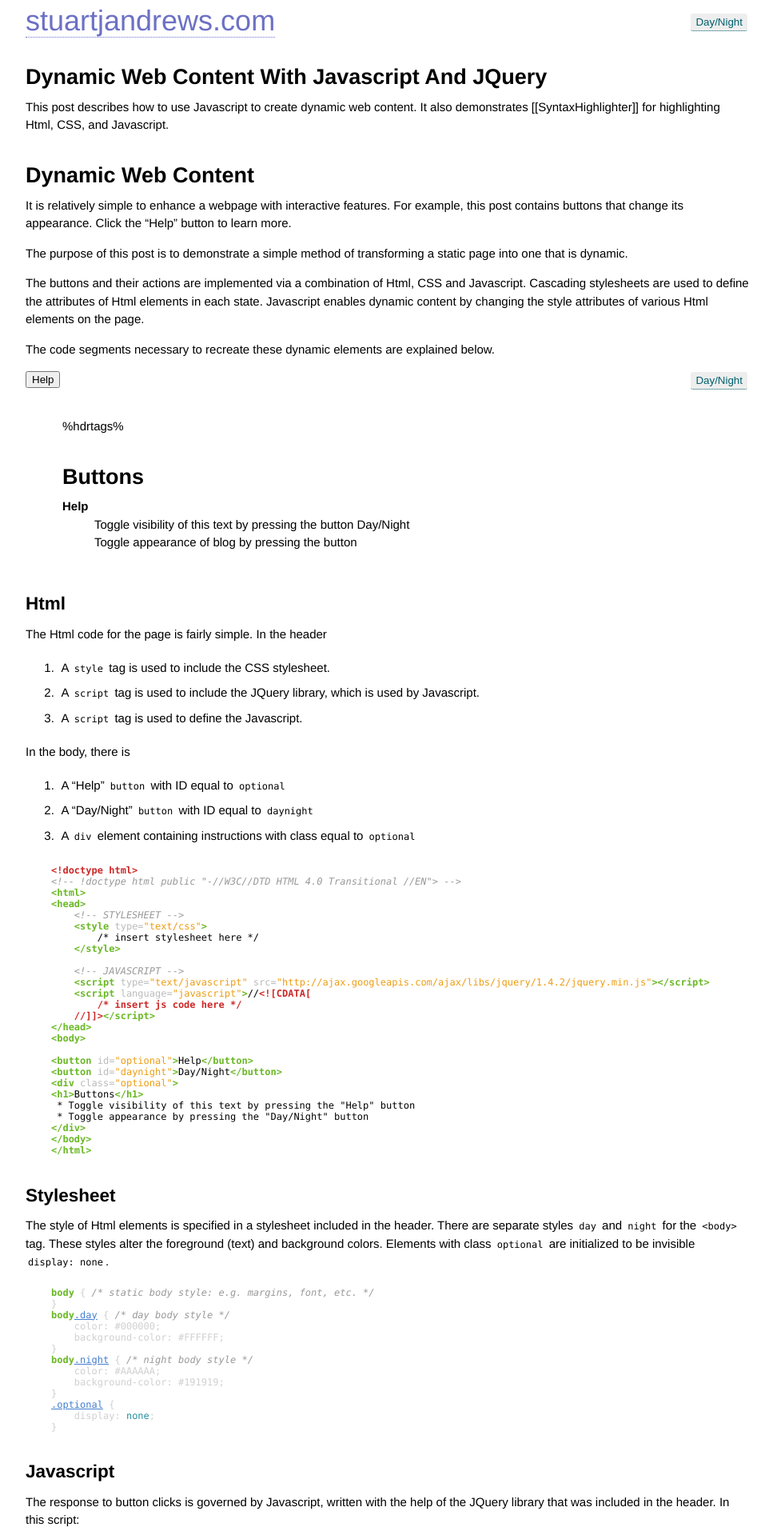
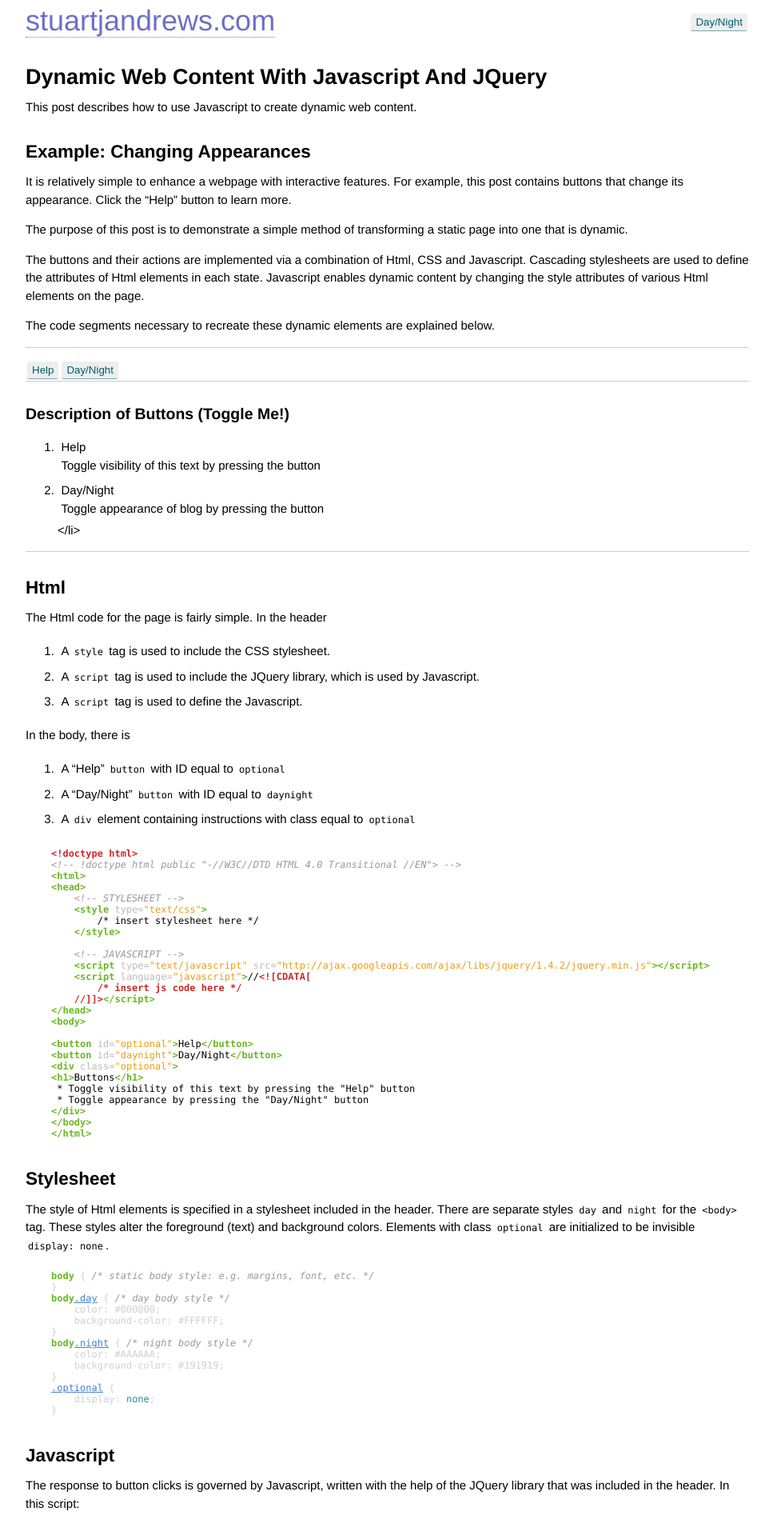
Before and after one commit to tub78/tub78.github.com, a Jekyll site: the page built from _posts/2011-04-14-Dynamic-Web-Content-With-Javascript-And-JQuery.md, in a window 1280 px wide. Shown: the top 1914 px of the page at 80% size, without its empty margins (118-1085 px from the left). Built offline with Jekyll 4.4.1, drawn with Linux system fonts in a browser that asks for light colours; nearby versions of some CDN libraries; Markdown is read by kramdown in place of the engine named in the settings; comment, search, counter and statistics services are not loaded.

Commit message:
Fixing JS & JQuery

````diff
--- a/_layouts/default.html
+++ b/_layouts/default.html
@@ -43,6 +43,10 @@
           var daytime_selected = $.cookie('tub78_daytime_selected') || 'yes';
           $.cookie('tub78_daytime_selected', (daytime_selected == 'yes') ? 'no' : 'yes', { expires: 1, path: '/' });
         });
+        /* Toggle visibility of 'help' button */
+        $("button#optional").click(function(){
+            $("div.optional").toggle();
+        });
       });
       //]]></script>
     <!-- 2011-03-21 END CUSTOM HEADER -->
--- a/_posts/2011-04-14-Dynamic-Web-Content-With-Javascript-And-JQuery.md
+++ b/_posts/2011-04-14-Dynamic-Web-Content-With-Javascript-And-JQuery.md
@@ -23,9 +23,9 @@
 </pre>
 
 
-This post describes how to use Javascript to create dynamic web content.  It also demonstrates [[SyntaxHighlighter]] for highlighting Html, CSS, and Javascript.
+This post describes how to use Javascript to create dynamic web content.
 
-# Dynamic Web Content
+## Example: Changing Appearances
 
 It is relatively simple to enhance a webpage with interactive features.  For example, this post contains buttons that change its appearance.  Click the "Help" button to learn more.
 
@@ -35,15 +35,20 @@
 
 The code segments necessary to recreate these dynamic elements are explained below.
 
-<button id="hdrtags">Help</button>
-<button id="daynight">Day/Night</button>
+<hr>
+<button id="optional" style="float:left">Help</button>
+<button id="daynight" style="float:left">Day/Night</button>
 
->%hdrtags%
-># Buttons
-> Help
-> : Toggle visibility of this text by pressing the button
-> Day/Night
-> : Toggle appearance of blog by pressing the button
+<div class="optional">
+<hr>
+<h3>Description of Buttons (Toggle Me!)</h3>
+<ol>
+<li> Help<br /> Toggle visibility of this text by pressing the button </li>
+<li> Day/Night<br /> Toggle appearance of blog by pressing the button </li>
+</li>
+</ol>
+</div>
+<hr>
 
 ## Html
 
@@ -143,7 +148,7 @@
 ```
 
 
-# Wrap Up
+## Wrap Up
 
 That's about it.
 
--- a/css/style-combined.css
+++ b/css/style-combined.css
@@ -405,7 +405,7 @@
 
 /* daynight button ================================================ */
 
-button#daynight {
+button#daynight, button#optional {
 	float:right;
     vertical-align:bottom;
 	padding: 3px 6px;
````
